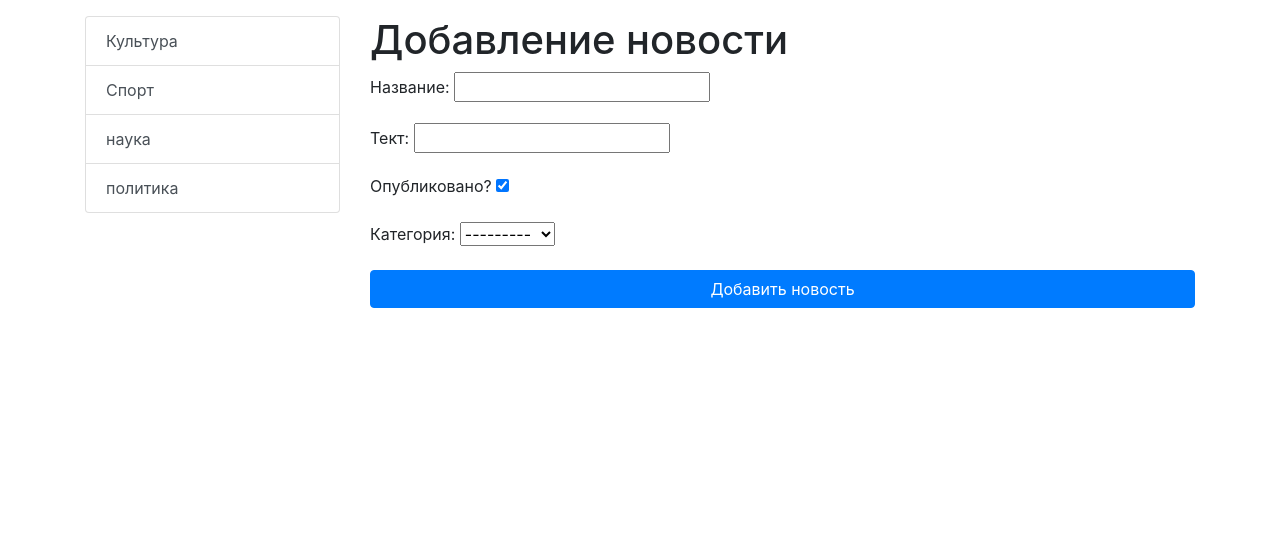
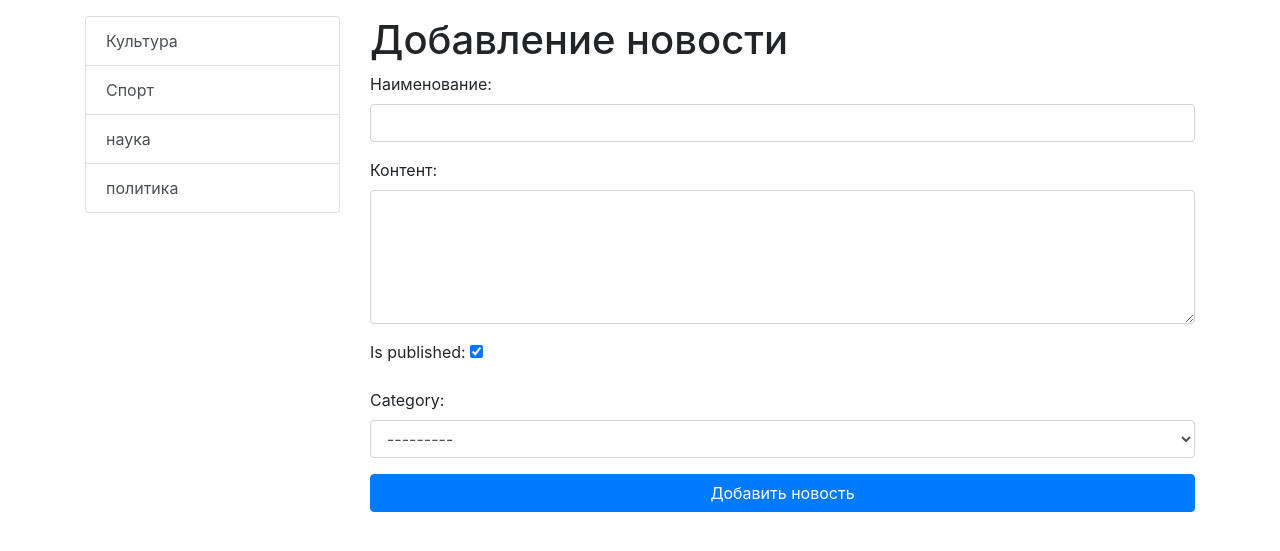
Before and after one commit to vmcclure/news_portal, a Django app: page /news/add_news/ in a window 1280 px wide. Shown: the part 56-607 px from the top of the page. Run offline with Django 3.2, Linux system fonts and the light colour scheme; data comes from the database, SQL or seed files in the repository; both versions use the stored data as it was after the commit; some libraries are stand-ins or nearby versions.

Commit message:
form finish

```diff
--- a/news/forms.py
+++ b/news/forms.py
@@ -1,9 +1,13 @@
 from django import forms
-from .models import Category
+from .models import News
 
 
-class NewsForm(forms.Form):
-    title = forms.CharField(max_length=150, label="Название")
-    content = forms.CharField(label="Тект", required=False)
-    is_published = forms.BooleanField(label="Опубликовано?", initial=True)
-    catagory = forms.ModelChoiceField(queryset=Category.objects.all(), label="Категория")
+class NewsForm(forms.ModelForm):
+    class Meta:
+        model = News
+        fields = ["title", "content", "is_published", "category"]
+        widgets = {
+            'title' : forms.TextInput(attrs={"class": "form-control"}),
+            'content' : forms.Textarea(attrs={"class": "form-control", "rows": 5}),
+            'category' : forms.Select(attrs={"class": "form-control"})
+        }
--- a/news/models.py
+++ b/news/models.py
@@ -11,7 +11,7 @@ class News(models.Model):
     update_at = models.DateTimeField(auto_now=True)
     photo = models.ImageField(upload_to='photos/%Y/%m/%d/', verbose_name="Фото",blank=True)
     is_published = models.BooleanField(default=True)
-    category = models.ForeignKey('Category', on_delete=models.PROTECT, null=True)
+    category = models.ForeignKey('Category', on_delete=models.PROTECT)
 
     def __str__(self):
         return self.title
--- a/news/templates/news/add_news.html
+++ b/news/templates/news/add_news.html
@@ -9,13 +9,46 @@
 {% block content %}
 
 
-<h1>Добавление новости</h1>
+    <h1>Добавление новости</h1>
+
+    <form action="{% url 'add_news' %}" method="post">
     {% csrf_token %}
-    <form action="{% url 'add_news' %}" method="post">
     {{ form.as_p }}
-    <button type="submit" class="btn btn-primary btn-block">
-        Добавить новость
-    </button>
+        {% comment %}
+
+        {{ form.non_field_errors }}
+        <div class="form-group">
+            <label for={{ form.title.id_for_label }}>Название: </label>
+            {{ form.title }}
+            <div class="invalid-feedback">
+                {{ form.title.errors }}
+            </div>
+        </div>
+        <div class="form-group">
+            <label for={{ form.content.id_for_label }}>Текст: </label>
+            {{ form.content }}
+            <div class="invalid-feedback">
+                {{ form.content.errors }}
+            </div>
+        </div>
+        <div class="form-group">
+            <label for={{ form.is_published.id_for_label }}>Опубликовано?: </label>
+            {{ form.is_published }}
+            <div class="invalid-feedback">
+                {{ form.is_published.errors }}
+            </div>
+        </div>
+        <div class="form-group">
+            <label for={{ form.catagory.id_for_label }}>Выберете категорию: </label>
+            {{ form.catagory }}
+            <div class="invalid-feedback">
+                {{ form.catagory.errors }}
+            </div>
+        </div>
+            {% endcomment %}
+        <button type="submit" class="btn btn-primary btn-block">
+            Добавить новость
+        </button>
 
     </form>
 
--- a/news/templates/news/view_news.html
+++ b/news/templates/news/view_news.html
@@ -11,7 +11,6 @@
 
             <div class="card mb-3">
                 <div class="card-header">
-
                     категория: <a href="{{ news_item.category.get_absolute_url }}">{{ news_item.category }}</a>
                 </div>
                 <div class="card-body">
@@ -37,6 +36,3 @@
 
 
 {% endblock %}
-
-
->>>>>>> 8c0bfb7e6254bccbe5a7694d76d297bdf5680682
--- a/news/views.py
+++ b/news/views.py
@@ -1,6 +1,6 @@
 from django.shortcuts import render, get_object_or_404
 from .models import News, Category
-from django.shortcuts import get_object_or_404
+from django.shortcuts import get_object_or_404,redirect
 from .forms import NewsForm
 # Create your views here.
 
@@ -18,7 +18,6 @@ def get_category(request, category_id):
 
     category = Category.objects.get(pk=category_id)
     return render(request, 'news/category.html', {'news' : news,
-
                                                'category' : category,})
 
 def view_news(request, news_id):
@@ -29,7 +28,10 @@ def view_news(request, news_id):
 
 def add_news(request):
     if request.method=="POST":
-        pass
+        form  = NewsForm(request.POST)
+        if form.is_valid():
+            news = form.save()
+            return redirect(news)
     else:
         form = NewsForm()
     return render(request, 'news/add_news.html', {'form' : form})
```
Also changed, not shown: db.sqlite3, news/migrations/0004_auto_20200828_1331.py (added).
